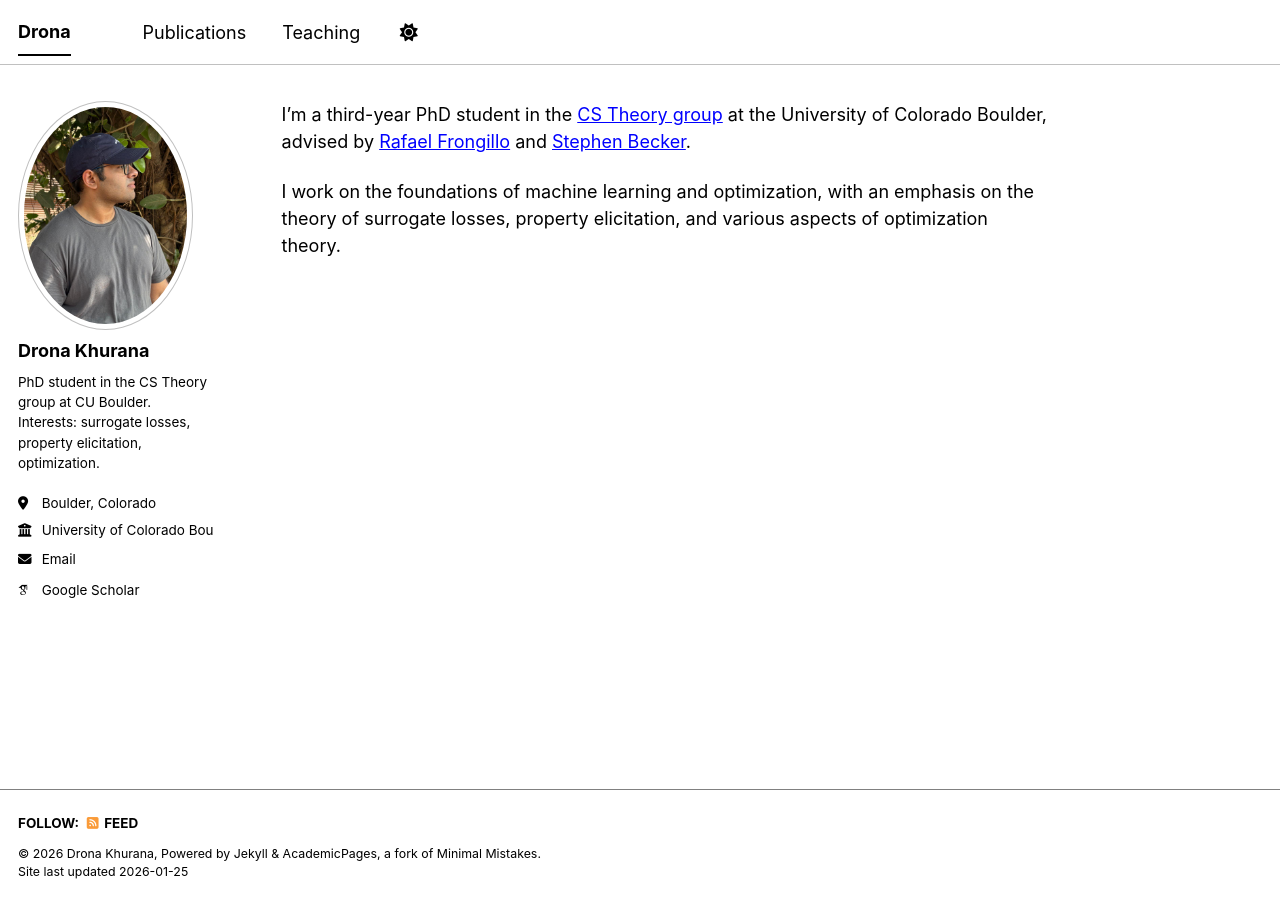
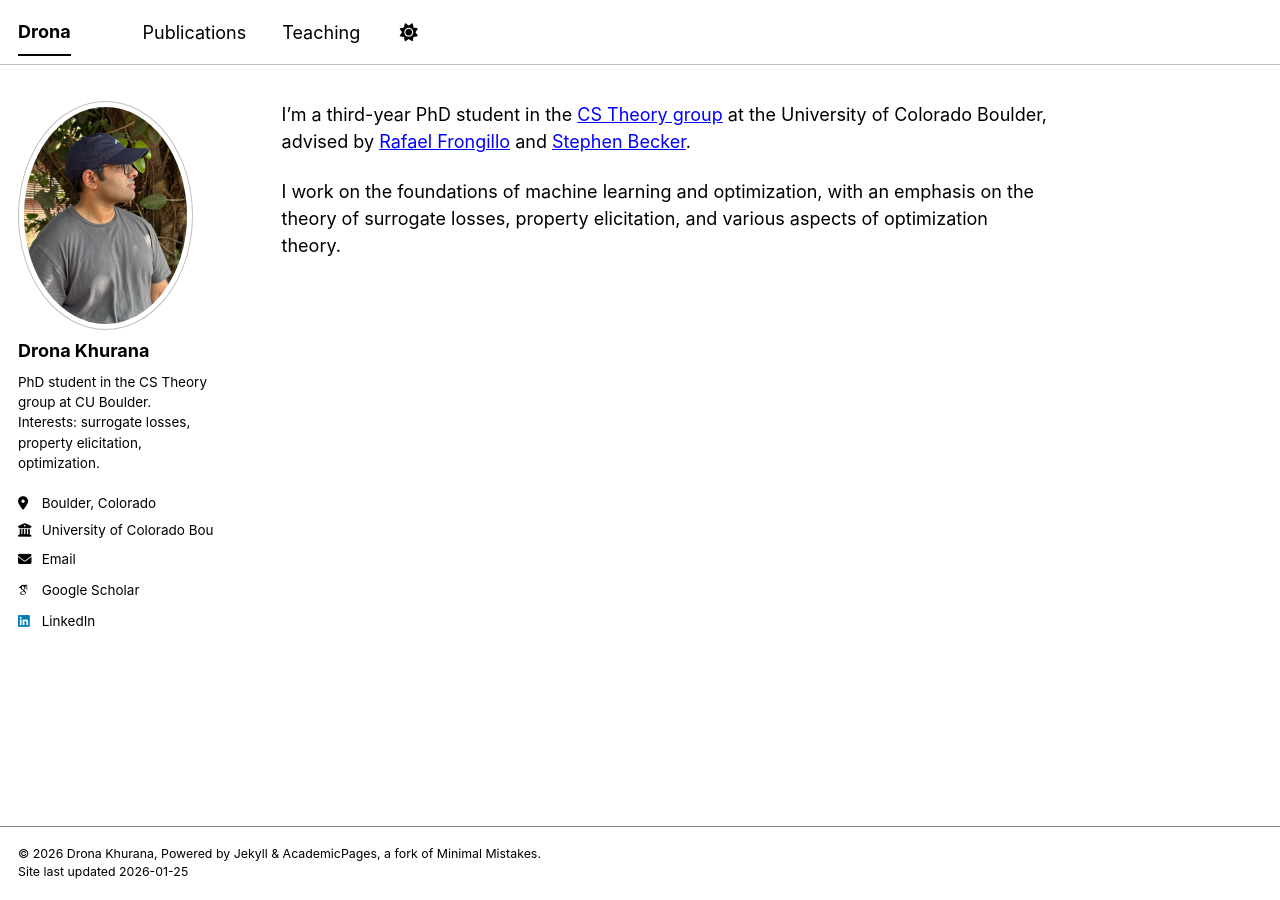
Before and after one commit to dronakhurana/dronakhurana.github.io, a Jekyll site: the page built from index.md, in a window 1280 px wide. Built offline with Jekyll 4.4.1, drawn with Linux system fonts in a browser that asks for light colours; some web fonts are replaced; a script bundle is joined from its source files by our own code; library files that are not in the unit come from our copies.

Commit message:
Update _config.yml

```diff
--- a/_config.yml
+++ b/_config.yml
@@ -35,7 +35,6 @@
   academia         : # URL
   arxiv            : # URL - Update with the correct link to your profile
   googlescholar    : "https://scholar.google.com/citations?user=WJrZvbkAAAAJ&hl=en"
-  linkedin         : "https://www.linkedin.com/in/drona-khurana-35bb2499"
   inspire-hep      : # URL
   impactstory      : # URL
   orcid            : # URL
@@ -66,7 +65,7 @@
   keybase          : # Username
   instagram        : # Username
   lastfm           : # Username
-  linkedin         : # Username
+  linkedin         : "https://www.linkedin.com/in/drona-khurana-35bb2499"
   mastodon         : # URL
   medium           : # URL
   pinterest        : # Username
@@ -125,7 +124,7 @@
       options:
         format           : "iso8601" # "iso8601" (default), "timestamp-seconds", "timestamp-milliseconds"
 atom_feed:
-  hide                   : false     # change to true to hide the RSS feed in the footer
+  hide                   : true     # change to true to hide the RSS feed in the footer
   path                   : # blank (default) uses feed.xml
 
 
```
